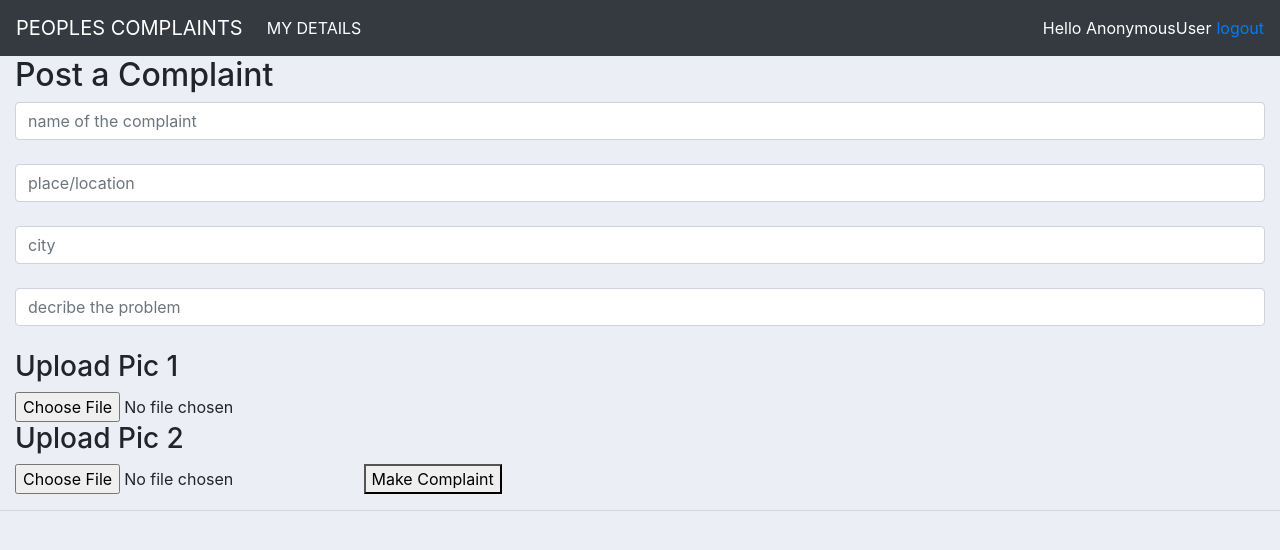
After one commit to srinath-sarva/SARVA-SAI-SRINATH, a Django app: page /makecomplaint/ in a window 1280 px wide. The commit adds this page. Shown: the top 550 px of the page. Run offline with Django 3.2, Linux system fonts and the light colour scheme; some libraries are stand-ins or nearby versions.

Commit message:
ADDED user complaint form in models.py

```diff
--- a/sarva/issues/admin.py
+++ b/sarva/issues/admin.py
@@ -1,3 +1,4 @@
 from django.contrib import admin
 from .models import *
 admin.site.register(person)
+admin.site.register(complaints)
--- a/sarva/issues/forms.py
+++ b/sarva/issues/forms.py
@@ -16,3 +16,9 @@ class CreateUserForm(UserCreationForm):
     class Meta:
         model=User
         fields=["username","email","password1","password2","phone","gender","address","propic"]
+
+class c():
+
+    class Meta:
+        model=complaints
+        fields=["name","compname","pic1","pic2","place","city","desc"]
--- a/sarva/issues/templates/issues/main.html
+++ b/sarva/issues/templates/issues/main.html
@@ -43,7 +43,6 @@
 	{% endblock %}
     </div>
 	<hr>
-	<h5>Our footer</h5>
 
 </body>
 
--- /dev/null
+++ b/sarva/issues/templates/issues/makecomplaint.html
@@ -0,0 +1,70 @@
+{%  extends 'issues/main.html' %}
+
+
+<!DOCTYPE html>
+<html lang="en">
+<head>
+    <meta charset="UTF-8">
+    <meta name="viewport" content="width=device-width, initial-scale=1.0">
+    <title>MAKE COMPLAINTS</title>
+    <!-- Latest compiled and minified CSS -->
+<link rel="stylesheet" href="https://maxcdn.bootstrapcdn.com/bootstrap/3.4.1/css/bootstrap.min.css">
+
+</head>
+<style>
+    .textboxid
+{
+    height:200px;
+    font-size:14pt;
+    width:1000px;
+}
+.textboxid1
+{
+    height:50px;
+    font-size:14pt;
+    width:200px;
+}
+ul {
+  list-style-type: none;
+  margin: 0;
+  padding: 0;
+  overflow: hidden;
+  background-color: #333;
+}
+
+li {
+  float: left;
+}
+
+li a {
+  display: block;
+  color: white;
+  text-align: center;
+  padding: 14px 16px;
+  text-decoration: none;
+}
+
+
+</style>
+<body>
+
+       {% block content %}
+
+<div style="border: 30px;">
+  <h2>Post a Complaint </h2>
+    <form class="form-group" action="" method="POST" enctype="multipart/form-data">
+        {% csrf_token %}
+    <input  class="textboxid1 form-control"  placeholder="name of the complaint" type ="text" name="compname"><br>
+    <input class="textboxid1 form-control" type ="text"  placeholder ="place/location" name="place"><br>
+    <input class="textboxid1 form-control" type ="text"  placeholder ="city" name="city"><br>
+
+    <input class="textboxid form-control" type ="text"  placeholder= "decribe the problem "name="desc"><br>
+    <h3>Upload Pic 1</h3><input type="file" name="pic1">
+    <h3>Upload Pic 2</h3><input  type="file" name="pic2">
+
+    <button type="submit">Make Complaint </button>
+    </form>
+</div>
+    {% endblock %}
+</body>
+</html>
--- a/sarva/issues/urls.py
+++ b/sarva/issues/urls.py
@@ -8,4 +8,6 @@ urlpatterns=[
     path('login/',views.loginpage,name="login"),
     path('mydetails/',views.mydetails,name="mydetails"),
     path('logout/',views.logout,name="logout"),
+    path('makecomplaint/',views.makecomplaint,name="makecomplaint"),
+
 ]
--- a/sarva/issues/views.py
+++ b/sarva/issues/views.py
@@ -79,3 +79,19 @@ def mydetails(request):
 
             break
     return render(request,"issues/mydetails.html",{"persons":persons,"phone":phone,"name":name,"email":email,"gender":gender,"address":address,"i":i})
+
+def makecomplaint(request):
+    if request.method=="POST":
+        profile=request.user.get_username()
+        user=User.objects.get(username=profile)
+        compname=request.POST.get("compname")
+        place=request.POST.get("place")
+        city=request.POST.get("city")
+        desc=request.POST.get("desc")
+        compname=request.POST.get("compname")
+        pic1=request.POST.get("pic1")
+        pic2=request.POST.get("pic2")
+        print(pic1)
+        s=complaints(name=profile,compname=compname,pic1=pic1,pic2=pic2,place=place,city=city,desc=desc)
+        s.save()
+    return render(request,"issues/makecomplaint.html")
```
Also changed, not shown: sarva/issues/models.py (+15 -0 lines), sarva/db.sqlite3, sarva/issues/migrations/0002_complaints.py (added), sarva/issues/migrations/0003_complaints_status.py (added), sarva/issues/migrations/0004_auto_20201219_1451.py (added).
